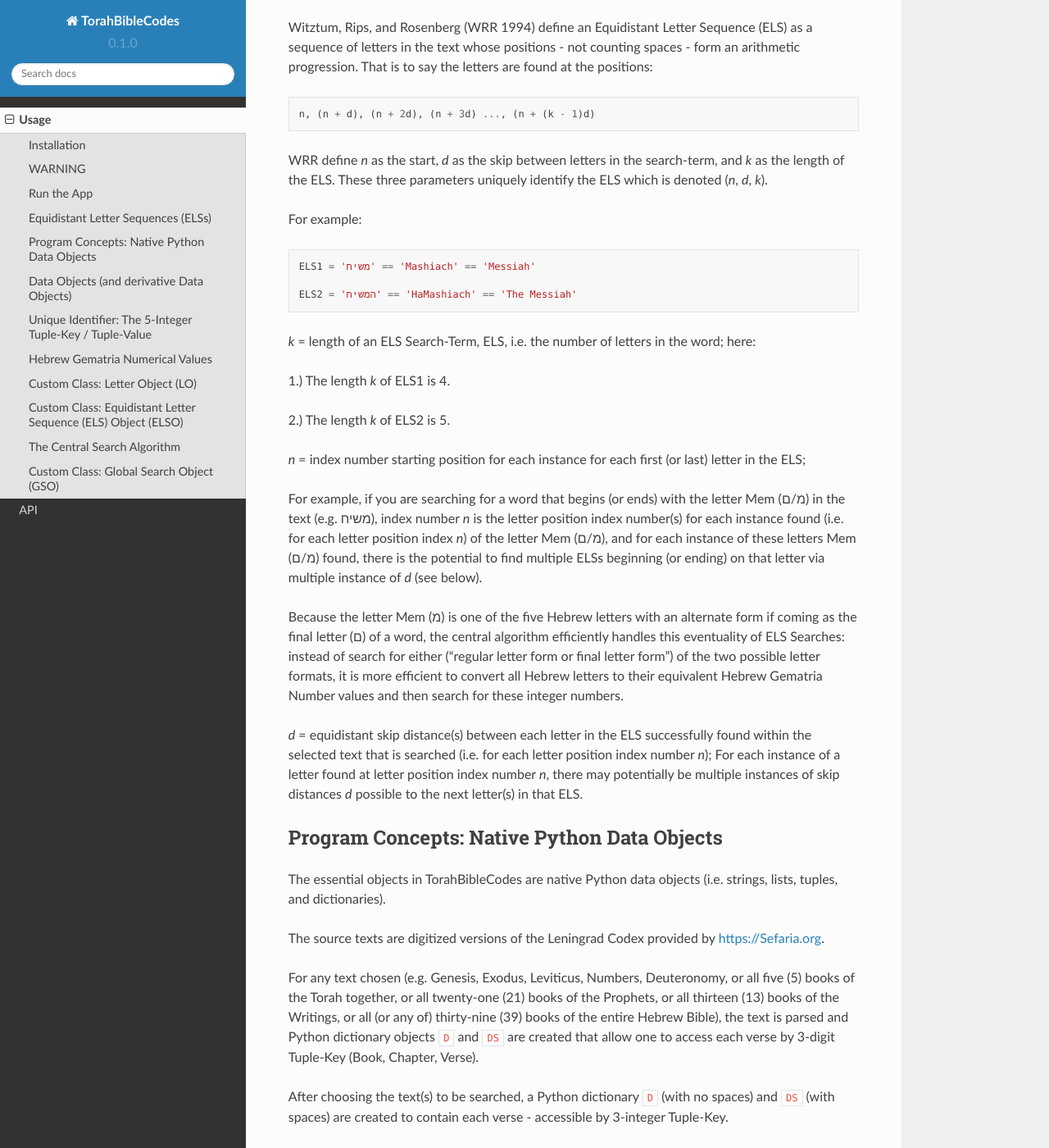
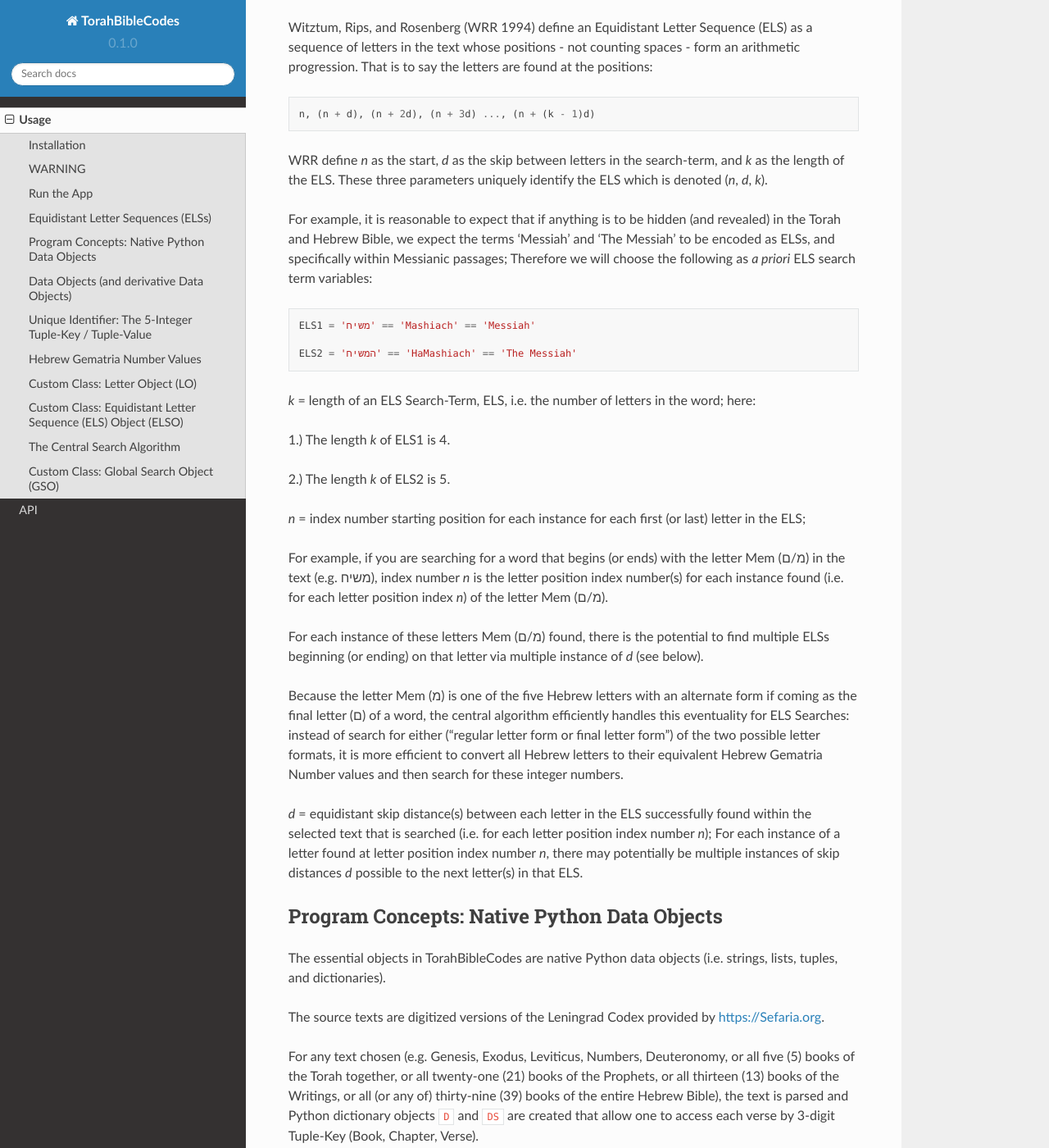
Before and after one commit to TorahBibleCodes/TorahBibleCodes_Sphinx, a Sphinx documentation site: the page built from docs/source/usage.rst, in a window 1280 px wide and 1400 px high, scrolled down 2446 px. Shown: the whole window at 82% size. Built offline with Sphinx 7.4.7 and the Read the Docs theme 2.0.0, drawn with Linux system fonts in a browser that asks for light colours; some of the changed text lies outside the part shown.

Commit message:
Update usage.rst

```diff
--- a/docs/source/usage.rst
+++ b/docs/source/usage.rst
@@ -116,7 +116,7 @@ Witztum, Rips, and Rosenberg (WRR 1994) define an Equidistant Letter Sequence (E
 
 WRR define *n* as the start, *d* as the skip between letters in the search-term, and *k* as the length of the ELS. These three parameters uniquely identify the ELS which is denoted (*n*, *d*, *k*).
 
-For example::
+For example, it is reasonable to expect that if anything is to be hidden (and revealed) in the Torah and Hebrew Bible, we expect the terms 'Messiah' and 'The Messiah' to be encoded as ELSs, and specifically within Messianic passages; Therefore we will choose the following as *a priori* ELS search term variables::
 
    ELS1 = 'משיח' == 'Mashiach' == 'Messiah'
 
@@ -131,11 +131,12 @@ For example::
 *n* = index number starting position for each instance for each first (or last) letter in the ELS;
 
 For example, if you are searching for a word that begins (or ends) with the letter Mem (מ/ם) in the text (e.g. משיח), index
-number *n* is the letter position index number(s) for each instance found (i.e. for each letter position index *n*) of the letter Mem (מ/ם), and for each
-instance of these letters Mem (מ/ם) found, there is the potential to find multiple ELSs beginning (or
+number *n* is the letter position index number(s) for each instance found (i.e. for each letter position index *n*) of the letter Mem (מ/ם).
+
+For each instance of these letters Mem (מ/ם) found, there is the potential to find multiple ELSs beginning (or
 ending) on that letter via multiple instance of *d* (see below).
 
-Because the letter Mem (מ) is one of the five Hebrew letters with an alternate form if coming as the final letter (ם) of a word, the central algorithm efficiently handles this eventuality of ELS Searches: instead of search for either ("regular letter form or final letter form") of the two possible letter formats, it is more efficient to convert all Hebrew letters to their equivalent Hebrew Gematria Number values and then search for these integer numbers.
+Because the letter Mem (מ) is one of the five Hebrew letters with an alternate form if coming as the final letter (ם) of a word, the central algorithm efficiently handles this eventuality for ELS Searches: instead of search for either ("regular letter form or final letter form") of the two possible letter formats, it is more efficient to convert all Hebrew letters to their equivalent Hebrew Gematria Number values and then search for these integer numbers.
 
 *d* = equidistant skip distance(s) between each letter in the ELS successfully found within the
 selected text that is searched (i.e. for each letter position index number *n*); For each instance of a letter found at letter position index number *n*, there may potentially be multiple instances of skip distances *d* possible to the next letter(s) in that ELS.
@@ -359,7 +362,7 @@ Humans may find it easier to refer to the same letter position *n* by its comple
    ## LAST FIVE LETTERS OF TORAH: DEUTERONOMY
    S[304845:304850] --> 'ישראל'
 
-Hebrew Gematria Numerical Values
+Hebrew Gematria Number Values
 ----------------
 
 Because of the possibility of five (5) Hebrew letters to have a second, alternate (final letter) form, all Hebrew Unicode letters are converted to their numerical equivalent so that search for ELSs is via Gematria Integer Number value::
@@ -391,10 +394,6 @@ Because of the possibility of five (5) Hebrew letters to have a second, alternat
 
 Each letter's Hebrew Kabbalah Numerical Gematria Value is obtainable by passing a string-sequence to a :py:func:`mod_9A_GetNumberValues4Letters.fn_GetNumberValues` MODULE.FUNCTION() call.
 
-**NOTE:**
-
-In previous, older versions of Python, Hebrew letters stored in Python memory as the ``L`` Object were right-to-left (R-T-L); However, in development version of Python 3.9+, these same Hebrew letters returned are left-to-right (L-T-R); However, in our version of ``ipython``, they are presented in the UI as R-T-L as shown here; Thus in current versions of Python, the Hebrew letter order is consistent with all other orders in sequences of Strings, Lists, and Tuples, i.e. left-to-right L-T-R. Numbers returned in the ``N`` Object are left-to-right L-T-R, and although they are presented as R-T-L here, they are stored in Python memory as L-T-R.
-
 ``N`` Object - List of Gematria Number Values::
 
    ## 0-BASED INDEX POSITIONS
@@ -410,6 +409,11 @@ In previous, older versions of Python, Hebrew letters stored in Python memory as
    ## LAST FIVE LETTERS OF TORAH: DEUTERONOMY
    L[304845:304850] --> ['י', 'ש', 'ר', 'א', 'ל']
    N[304845:304850] --> [10, 300, 200, 1, 30]
+
+**NOTE:**
+
+In previous, older versions of Python, Hebrew letters stored in Python memory as the ``L`` Object were right-to-left (R-T-L); However, in development version of Python 3.9+, these same Hebrew letters returned are left-to-right (L-T-R); However, in our version of ``ipython``, they are presented in the UI as R-T-L as shown here; Thus in current versions of Python, the Hebrew letter order is consistent with all other orders in sequences of Strings, Lists, and Tuples, i.e. left-to-right L-T-R. Numbers returned in the ``N`` Object are left-to-right L-T-R, and although they are presented as R-T-L here, they are stored in Python memory as L-T-R.
+
 
 ``DW`` Object - Dictionary of Words::
 
```
Also changed, not shown: other parts of docs/source/usage.rst (+5 -3 lines).
